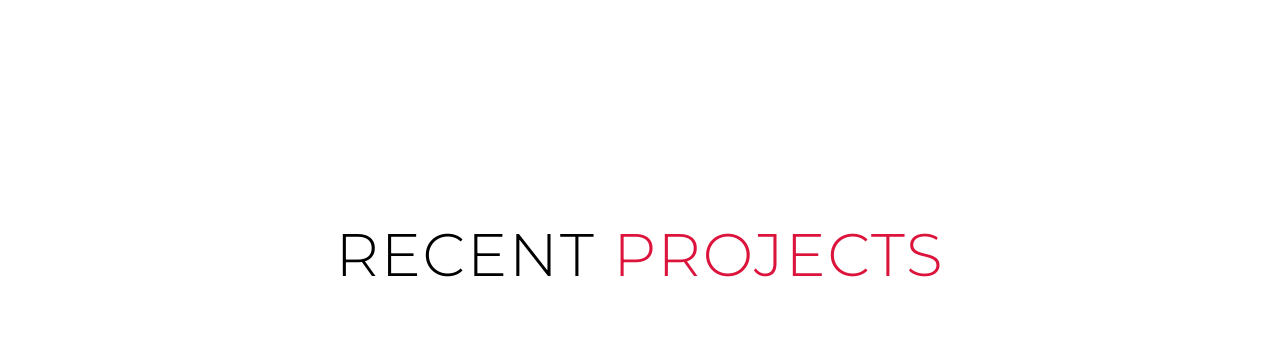
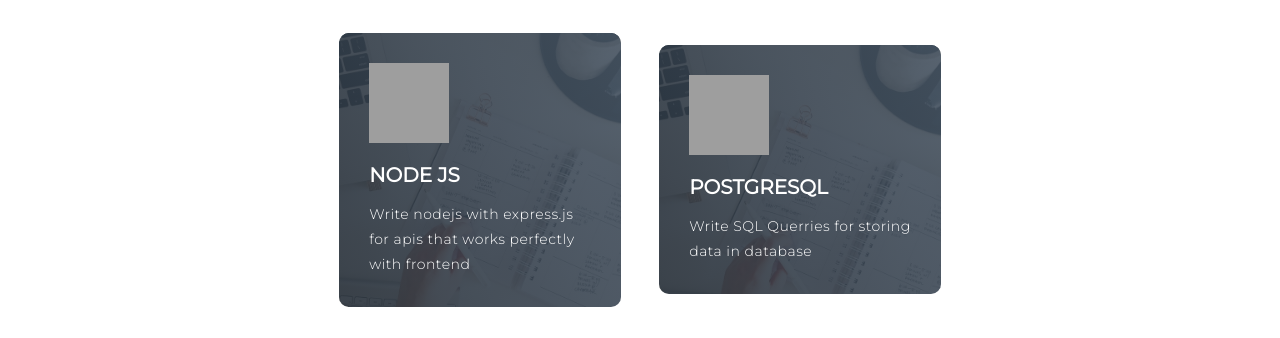
Before and after one commit to Pauliski/hng_resume, a plain HTML site: page index.html in a window 1280 px wide. Shown: the part 1482-1820 px from the top of the page. Drawn offline with Linux system fonts and the light colour scheme; grey boxes are pictures that could not be loaded.

Commit message:
resume updated

```diff
--- a/index.html
+++ b/index.html
@@ -70,6 +70,16 @@
           <div class="icon"><img src="https://www.logolynx.com/images/logolynx/4c/4c119628e998cb0f3defaf5c5e22fa89.png"/></div>
           <h2>JavaScript</h2>
           <p>JavaScript is what gives functionality to the static web page. I write clean  and  reuseable JavaScript code for better performance </p>
+        </div>
+        <div class="service-item">
+          <div class="icon"><img src="https://cdn4.iconfinder.com/data/icons/logos-3/456/nodejs-new-pantone-black-256.png"/></div>
+          <h2>Node js</h2>
+          <p>Write nodejs with express.js for apis that works perfectly with frontend  </p>
+        </div>
+        <div class="service-item">
+          <div class="icon"><img src="https://cdn1.iconfinder.com/data/icons/soleicons-fill-vol-1/64/postgres_database_server_relational_dbms_sql-256.png"/></div>
+          <h2>Postgresql</h2>
+          <p>Write SQL Querries for storing data in database </p>
         </div>
       </div>
     </div>
```
